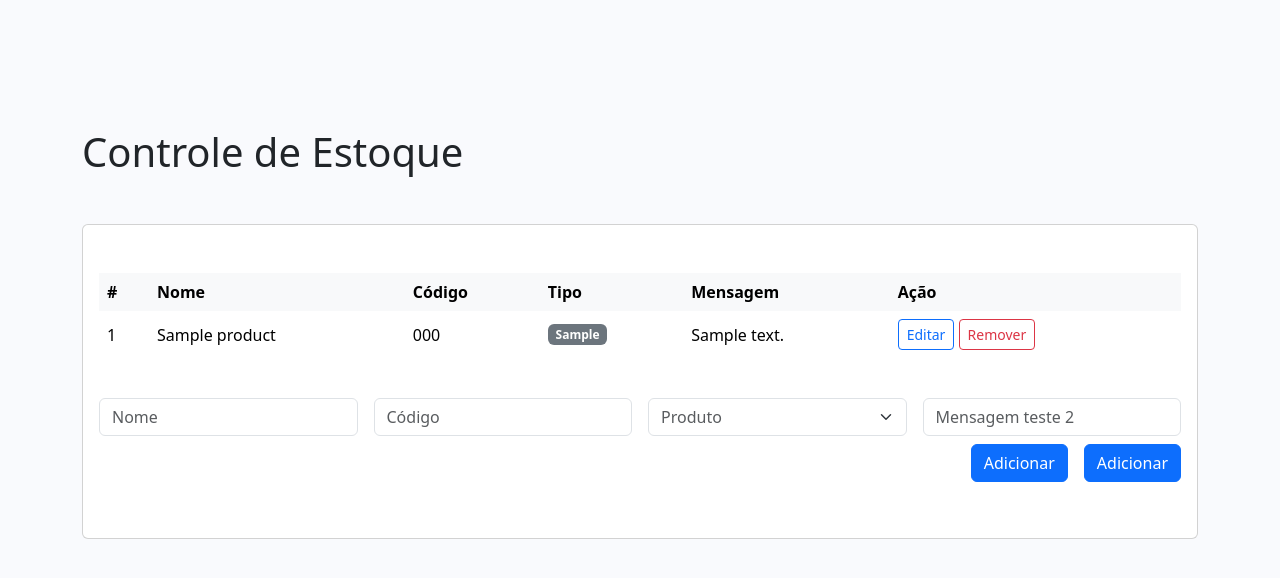
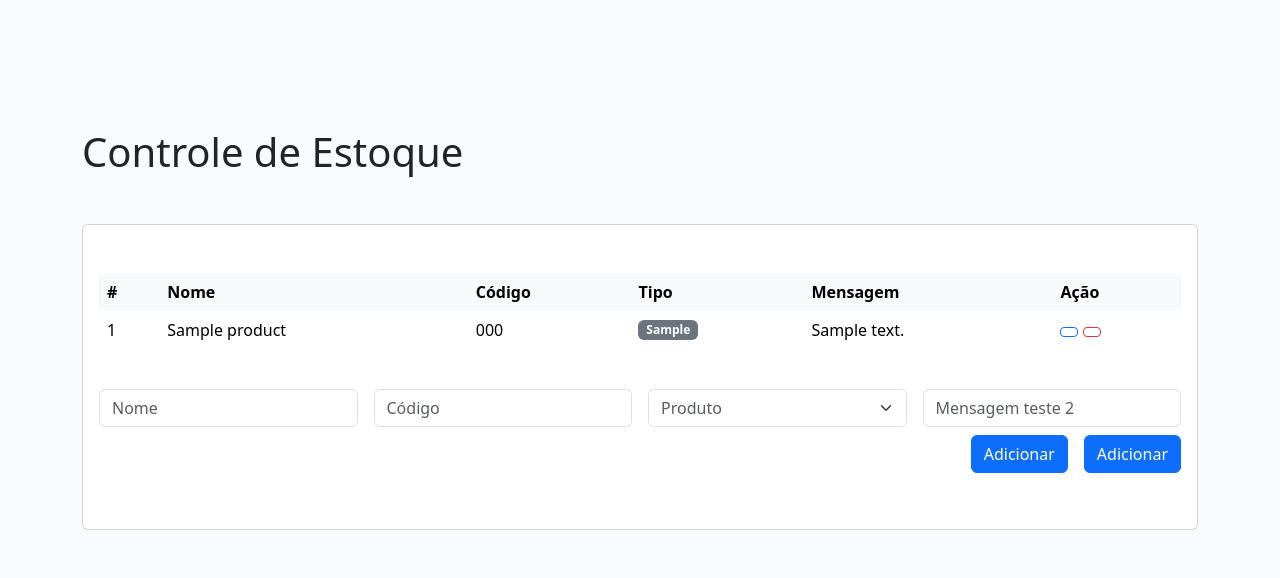
Before and after one commit to r0bfp/farofa, a Django app: page / in a window 1280 px wide. Shown: the top 578 px of the page. Run offline with Django 4.2, Linux system fonts and the light colour scheme; tables that the repository leaves empty hold one stand-in row (values such as "Sample post"); some libraries are stand-ins or nearby versions.

Commit message:
correção MERGE

```diff
--- a/products/templates/products/index.html
+++ b/products/templates/products/index.html
@@ -36,14 +36,14 @@
                                 </td>
                                 <td>{{ product.message }}</td>
                                 <td>
-                                            <a class="btn btn-outline-primary btn-sm" data-bs-toggle="modal" data-bs-target="#modal" type="button">Editar</a>
-                                            <a class="btn btn-outline-danger btn-sm" href="{{ product.id }}/delete">Remover</a>
+                                    <a class="btn btn-outline-primary btn-sm" data-bs-toggle="modal" data-bs-target="#modal" type="button"><i class="fa-solid fa-pen-to-square"></i></a>
+                                    <a class="btn btn-outline-danger btn-sm" href="{{ product.id }}/delete"><i class="fa-solid fa-trash"></i></a>
                                 </td>
                             </tr>
                             {% endfor %}
                             {% else %}
                             <tr>
-                                    <td colspan="10">
+                                <td colspan="6">
                                     <h3>Nenhum produto encontrado</h3>
                                 </td>
                             </tr>
```
Lines whose indentation alone changed are shown as unchanged.
